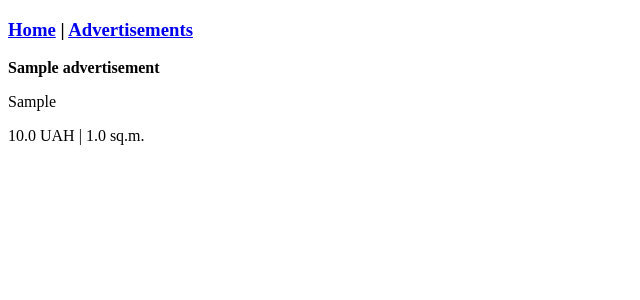
After one commit to Daniiiiiiil/housing, a Django app: page /advertisements/ in a window 1280 px wide. The commit adds this page. Shown: the top 300 px of the page, without its empty margins (0-640 px from the left). Run offline with Django 4.2, Linux system fonts and the light colour scheme; tables that the repository leaves empty hold one stand-in row (values such as "Sample post").

Commit message:
Advertisements page created

```diff
--- /dev/null
+++ b/housing_app/templates/housing_app/advertisements.html
@@ -0,0 +1,25 @@
+{% extends "housing_app/base.html" %}
+
+{% block title %}
+  Advertisements
+{% endblock title %}
+
+{% block content %}
+
+  <div>
+    {% for advertisement in advertisements %}
+      <div>
+        <p><b>{{ advertisement.title }}</b></p>
+        <p>{{ advertisement.location }}</p>
+        <p>
+          <span>{{ advertisement.price }} UAH</span>
+          <span>|</span>
+          <span>{{ advertisement.area }} sq.m.</span>
+        </p>
+      </div>
+    {% empty %}
+      <p>No advertisements have been added yet</p>
+    {% endfor %}
+  </div>
+
+{% endblock content %}
--- a/housing_app/templates/housing_app/base.html
+++ b/housing_app/templates/housing_app/base.html
@@ -9,6 +9,8 @@
     <div>
       <h3>
         <a href="{% url 'housing_app:index' %}">Home</a>
+        <span>|</span>
+        <a href="{% url 'housing_app:advertisements' %}">Advertisements</a>
       </h3>
     </div>
 
--- a/housing_app/urls.py
+++ b/housing_app/urls.py
@@ -5,4 +5,8 @@ app_name = 'housing_app'
 urlpatterns = [
     # Homepage
     path('', views.index, name='index'),
+    # Advertisements
+    path('advertisements/', views.advertisements, name='advertisements'),
+    # New Advertisement
+    # path('', views.index, name='new-advertisement'),
 ]
--- a/housing_app/views.py
+++ b/housing_app/views.py
@@ -1,6 +1,15 @@
+from django.http import HttpRequest, HttpResponse
 from django.shortcuts import render
+from .models import Advertisement
 
 
-def index(request):
+def index(request: HttpRequest) -> HttpResponse:
     """Homepage"""
     return render(request, 'housing_app/index.html')
+
+
+def advertisements(request: HttpRequest) -> HttpResponse:
+    """Renders all advertisements"""
+    advertisements = Advertisement.objects.all()
+    context = {'advertisements': advertisements}
+    return render(request, 'housing_app/advertisements.html', context)
```
